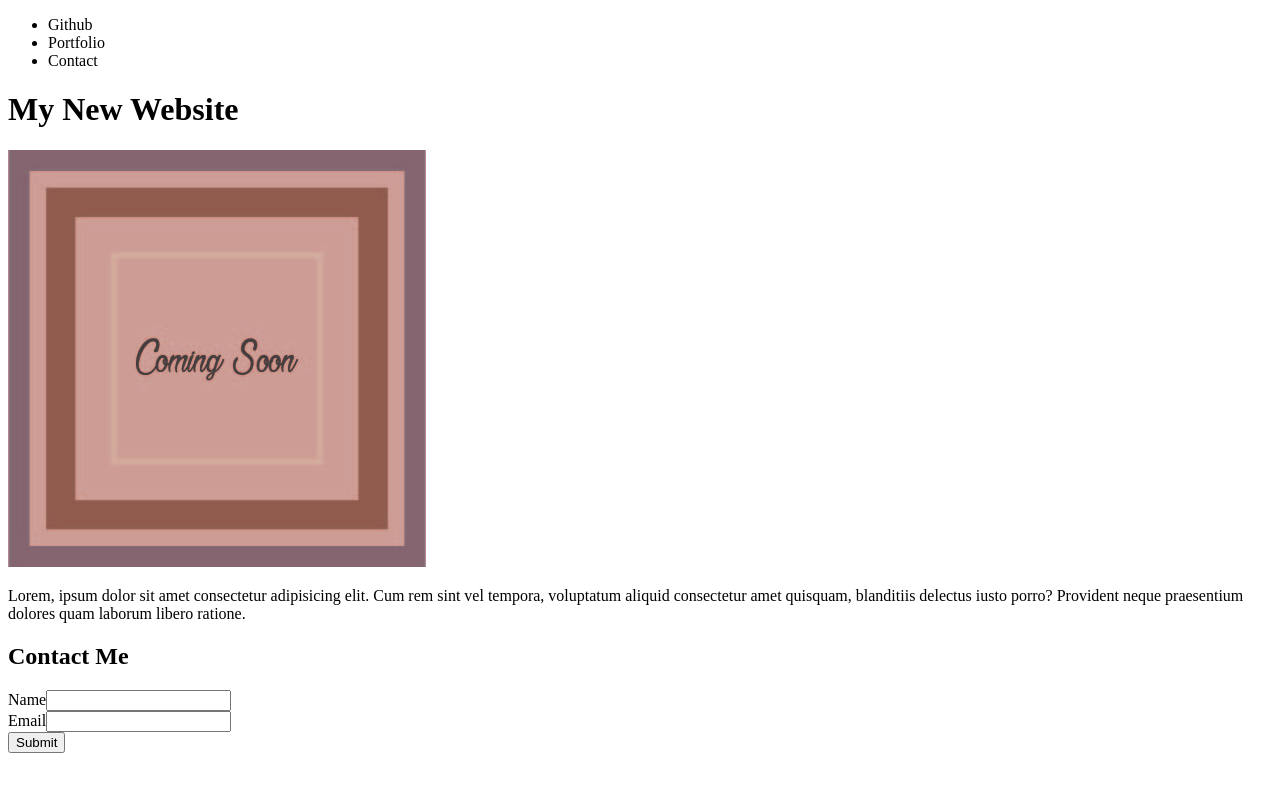
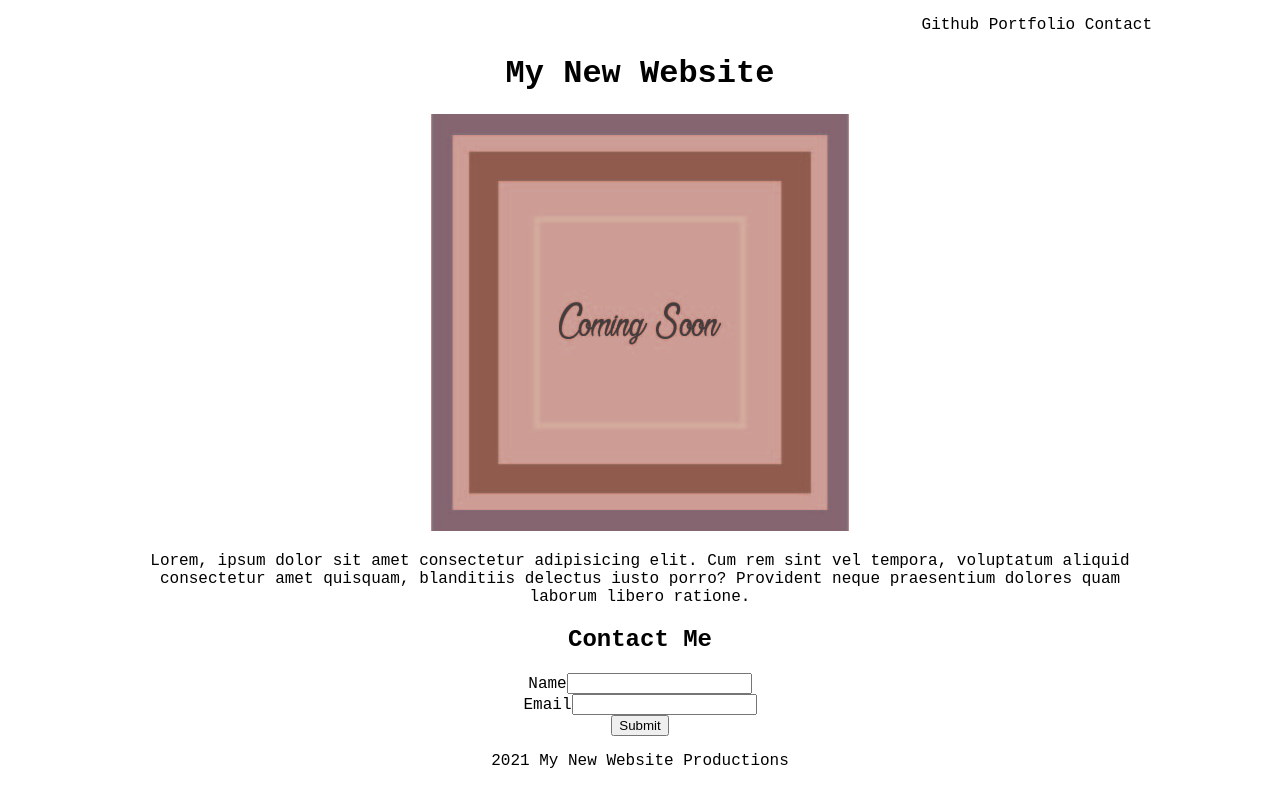
Before and after one commit to Raghadmalallah/re-landing-page, a plain HTML site: page index.html in a window 1280 px wide. Drawn offline with Linux system fonts and the light colour scheme.

Commit message:
setting the format as requested with the css

```diff
--- a/assets/css/style.css
+++ b/assets/css/style.css
@@ -0,0 +1,21 @@
+body {
+width: 80%;
+margin: 0 auto;
+position: relative;
+font-family: 'Courier New', Courier, monospace;
+}
+
+.text-right {
+text-align: right;
+}
+
+li {
+    display: inline;
+}
+
+h1, h2, p {
+    text-align: center;
+}
+.text-center {
+text-align: center;
+}
--- a/index.html
+++ b/index.html
@@ -9,7 +9,7 @@
 </head>
 <body>
     <header>
-<nav>
+<nav class="text-right">
     <ul>
         <li>Github</li>
         <li>Portfolio</li>
@@ -19,11 +19,12 @@
     </header>
     <main>
         <h1> My New Website</h1>
-        <img src="./assets/images/coming-soon-01.jpg"/>
+        <div class="text-center">
+        <img src="./assets/images/coming-soon-01.jpg"/></div>
         <p>Lorem, ipsum dolor sit amet consectetur adipisicing elit. Cum rem sint vel tempora, voluptatum aliquid consectetur amet quisquam, blanditiis delectus iusto porro? Provident neque praesentium dolores quam laborum libero ratione.</p>
     <section>
         <h2> Contact Me</h2>
-        <form>
+        <form class="text-center">
           <label>Name</label><input type="text"><br>
           <label>Email</label><input type="text"><br>
           <input type="submit" value="Submit">
@@ -31,7 +32,7 @@
     </section>
     </main>
     <footer>
-
+<P>2021 My New Website Productions</P>
     </footer>
 </body>
 </html>
```
